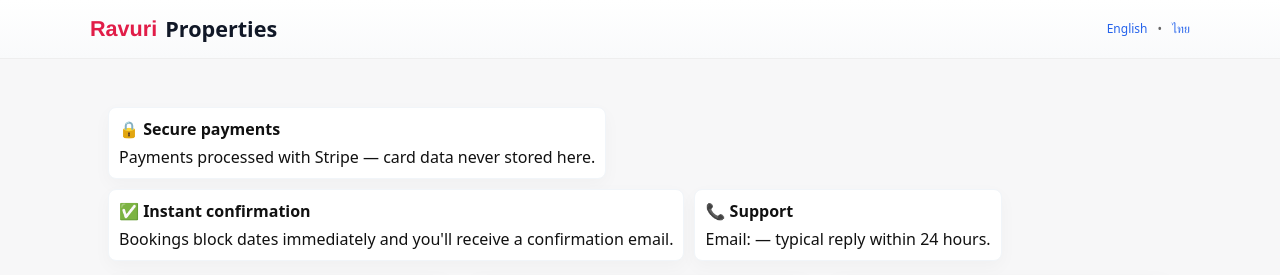
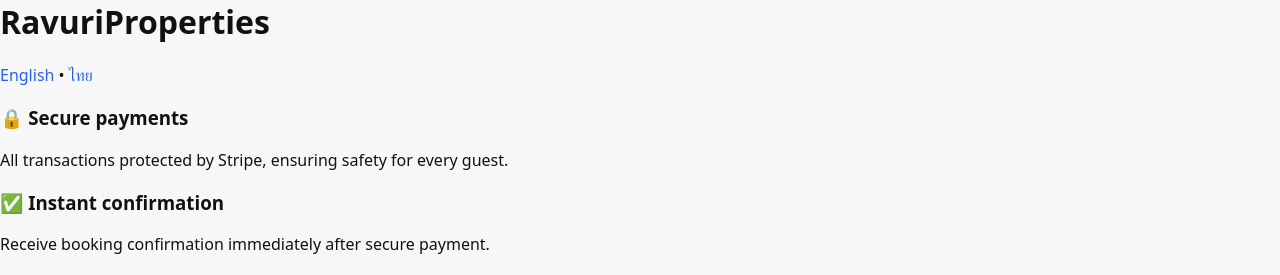
Before and after one commit to ravuri21/ravuricoltd-channelmanager-ui, a Flask app: page /properties in a window 1280 px wide. Shown: the top 275 px of the page. Run offline with Flask 3, Linux system fonts and the light colour scheme; data that the repository does not hold is empty.

Commit message:
Update properties.html

```diff
--- a/backend/templates/properties.html
+++ b/backend/templates/properties.html
@@ -2,114 +2,69 @@
 <html lang="{{ session.get('lang','en') }}">
 <head>
   <meta charset="utf-8" />
-  <title>Properties — {{ t.brand if t else "Ravuri Properties" }}</title>
+  <title>{{ t.brand or 'Ravuri Properties' }} — Luxury Stays</title>
   <meta name="viewport" content="width=device-width,initial-scale=1" />
-
-  <!-- main css -->
   <link rel="stylesheet" href="/static/style.css" />
-  <!-- optional theme additions — keep this file in backend/static/style-additions.css -->
-  <link rel="stylesheet" href="/static/style-additions.css?v=20251022" />
-  <style>
-/* Quick, high-priority overrides to force the new theme look */
-.brand-red{ color: #e11d48 !important; }
-.brand-dark{ color: #111827 !important; }
-.site-hero{ background: linear-gradient(180deg,#ffffff,#f9fafb) !important; border-bottom:1px solid #eee !important; }
-.trust-card{ background:#fff !important; border:1px solid #f1f5f9 !important; }
-.card{ box-shadow: 0 6px 20px rgba(2,6,23,0.06) !important; border-radius: 12px !important; }
-.title{ color: var(--brand-dark) !important; font-weight:800 !important; }
-</style>
+  <link rel="stylesheet" href="/static/style-luxury.css?v=20251022" />
 </head>
 <body>
-  <!-- brand header -->
-  <div class="site-hero" role="banner" aria-label="Ravuri Properties header">
+  <!-- Hero / Brand -->
+  <header class="hero">
     <div class="hero-inner">
-      <div class="brand" aria-hidden="false">
+      <h1 class="brand">
         <span class="brand-red">Ravuri</span><span class="brand-dark">Properties</span>
+      </h1>
+      <nav class="lang">
+        <a href="/lang/en">English</a> • <a href="/lang/th">ไทย</a>
+        {% if t.publishable_key %}
+        <span class="stripe-badge">Secure payments by Stripe</span>
+        {% endif %}
+      </nav>
     </div>
+  </header>
 
-      <div class="muted" style="display:flex;gap:10px;align-items:center;">
-        <a href="/lang/en" id="lang-en">English</a> • <a href="/lang/th" id="lang-th">ไทย</a>
-        {% if t.publishable_key %}
-          <span class="stripe-badge" aria-hidden="false">Secure payments by Stripe</span>
-        {% endif %}
-      </div>
-    </div>
-  </div>
-
-  <div class="wrap">
-    <!-- trust / guarantees -->
-    <div class="trust-row" role="region" aria-label="Trust and guarantees">
+  <!-- Trust cards -->
+  <section class="trust">
     <div class="trust-card">
-        <div class="trust-title">🔒 Secure payments</div>
-        <div>Payments processed with Stripe — card data never stored here.</div>
+      <h3>🔒 Secure payments</h3>
+      <p>All transactions protected by Stripe, ensuring safety for every guest.</p>
     </div>
     <div class="trust-card">
-        <div class="trust-title">✅ Instant confirmation</div>
-        <div>Bookings block dates immediately and you'll receive a confirmation email.</div>
+      <h3>✅ Instant confirmation</h3>
+      <p>Receive booking confirmation immediately after secure payment.</p>
     </div>
     <div class="trust-card">
-        <div class="trust-title">📞 Support</div>
-        <div>Email: {{ t.support_email or '' }} — typical reply within 24 hours.</div>
+      <h3>📞 24/7 Support</h3>
+      <p>We’re here around the clock — reply within 24 hours guaranteed.</p>
     </div>
-    </div>
+  </section>
 
-    <!-- properties grid -->
-    <div class="grid" role="list">
+  <!-- Property cards -->
+  <main class="grid">
     {% for slug, info in groups.items() %}
-      <article class="card" role="listitem" aria-labelledby="title-{{ loop.index }}">
-        <a href="/prop/{{ slug }}" style="text-decoration:none;color:inherit" aria-label="Open {{ info.title }}">
+    <article class="villa">
+      <a href="/prop/{{ slug }}" class="img-link">
         <img src="{{ info.image_url }}" alt="{{ info.title }}" loading="lazy">
       </a>
-
-        <div class="pad">
-          <div>
-            <div id="title-{{ loop.index }}" class="title">{{ info.title }}</div>
-
-            <!-- public page should NOT reveal internal unit ids or slug — show only number of units -->
-            <div class="meta">Units: {{ info.unit_ids|length }}</div>
-
+      <div class="info">
+        <h2>{{ info.title }}</h2>
         {% if info.price %}
-              <div class="price">฿ {{ '%.0f'|format(info.price) }} <span class="muted">/ night ({{ info.currency or 'THB' }})</span></div>
+          <p class="price">฿ {{ '%.0f'|format(info.price) }} <span class="muted">/ night</span></p>
         {% else %}
-              <div class="price muted">Price: not set</div>
+          <p class="price muted">Price not set</p>
         {% endif %}
-
-            <div class="teaser">
-              <span style="font-weight:700;color:#b45309">★ 4.8</span>
-              <span style="color:#6b7280;margin-left:8px;font-size:.95rem"> · 235 reviews</span>
-              <div style="margin-top:6px;color:#333">“Lovely stay — clean, helpful host.” — Verified guest</div>
-            </div>
-          </div>
-
-          <div class="card-actions">
-            <a href="/prop/{{ slug }}" class="btn btn-outline" aria-label="View {{ info.title }}">View</a>
-            <a href="/prop/{{ slug }}#book" class="btn btn-primary" aria-label="Book {{ info.title }}">Book</a>
+        <p class="teaser">“A beautiful, serene stay — guests rated 4.9 / 5.”</p>
+        <div class="actions">
+          <a href="/prop/{{ slug }}" class="btn view">View Details</a>
+          <a href="/prop/{{ slug }}#book" class="btn book">Book Now</a>
         </div>
       </div>
     </article>
     {% endfor %}
-    </div>
+  </main>
 
-    <div class="page-footer">
-      <small class="muted" id="footer-year">© Ravuri Properties — Built with care</small>
-    </div>
-  </div>
-
-  <script>
-    // set footer year dynamically (avoids relying on template helper)
-    (function(){
-      const el = document.getElementById('footer-year');
-      if(el){
-        const y = new Date().getFullYear();
-        el.textContent = `© ${y} Ravuri Properties — Built with care`;
-      }
-
-      // language anchors: keep behaviour consistent with room page (client-side immediate toggle)
-      const en = document.getElementById('lang-en');
-      const th = document.getElementById('lang-th');
-      if(en) en.addEventListener('click', function(e){ e.preventDefault(); fetch('/lang/en').catch(()=>{}); location.reload(); });
-      if(th) th.addEventListener('click', function(e){ e.preventDefault(); fetch('/lang/th').catch(()=>{}); location.reload(); });
-    })();
-  </script>
+  <footer class="footer">
+    <p>© {{ t.year or '2025' }} Ravuri Properties — Luxury Stays with Trust</p>
+  </footer>
 </body>
 </html>
```
Lines whose indentation alone changed are shown as unchanged.
